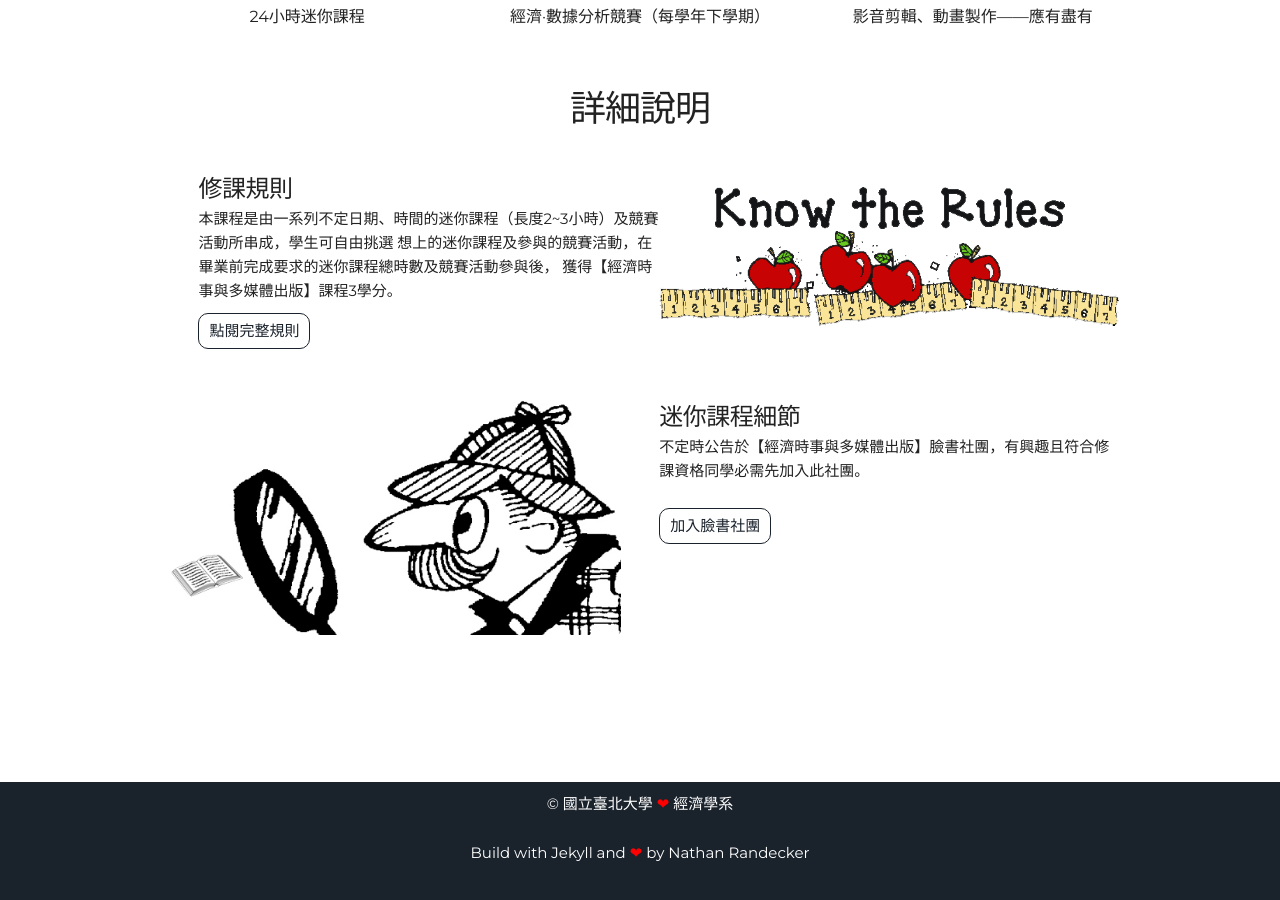
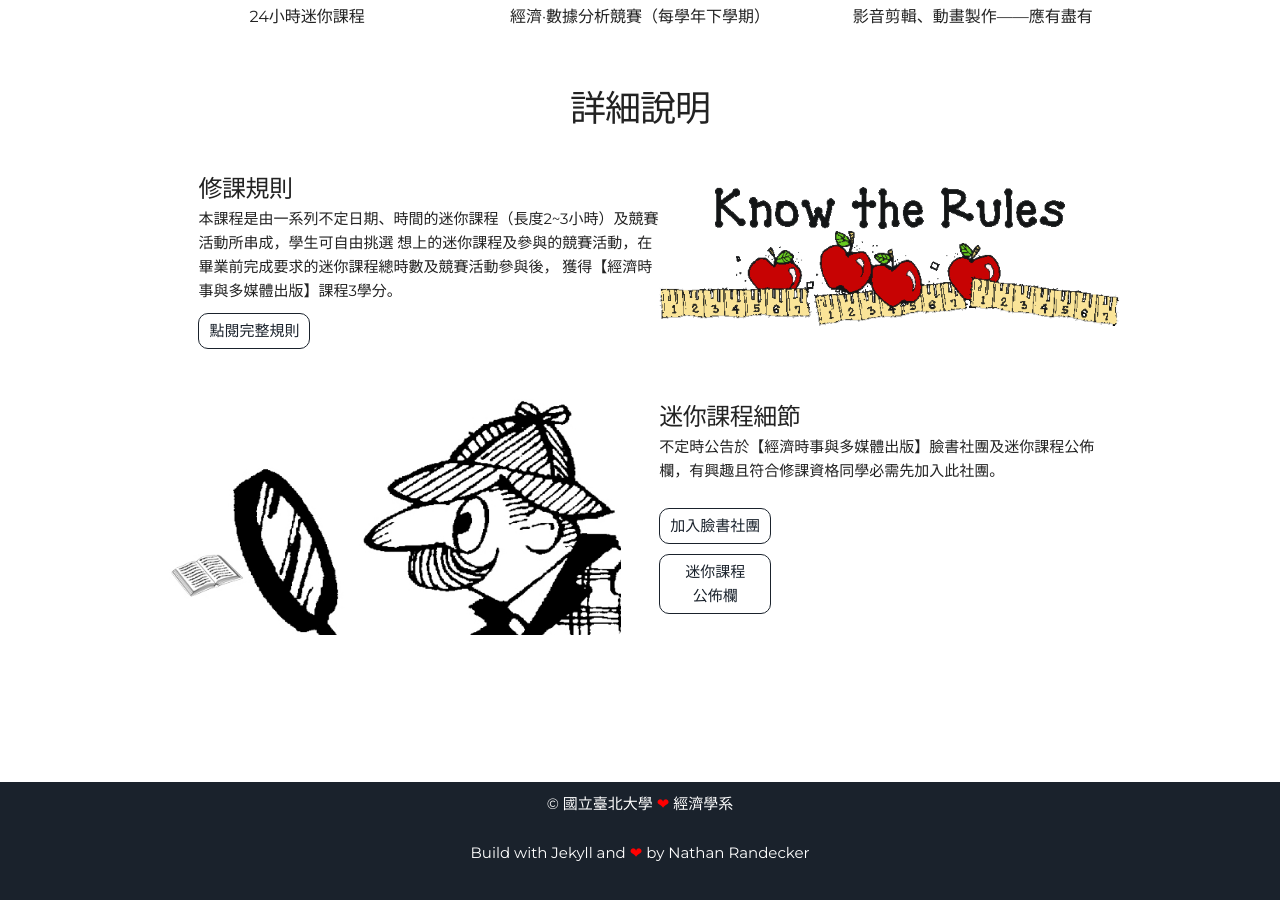
Before and after one commit to changmengchin/Multimedia-Publication-of-Economic-Issues, a Jekyll site: the page built from index.html, in a window 1280 px wide and 900 px high, scrolled down 1295 px. Built offline with Jekyll 4.4.1, drawn with Linux system fonts in a browser that asks for light colours.

Commit message:
新增 迷你課程公佈欄連結

```diff
--- a/_includes/projects.html
+++ b/_includes/projects.html
@@ -20,8 +20,9 @@
     </div>
     <div class="six columns">
       <h5> 迷你課程細節 </h5>
-      <p>不定時公告於【經濟時事與多媒體出版】臉書社團，有興趣且符合修課資格同學必需先加入此社團。</p>
+      <p>不定時公告於【經濟時事與多媒體出版】臉書社團及迷你課程公佈欄，有興趣且符合修課資格同學必需先加入此社團。</p>
       <a class="project-link" href="https://www.facebook.com/groups/ntpuecon.mpei/">加入臉書社團</a>
+      <a class="project-link" href="https://ntpuecon.github.io/minicourses/">迷你課程<br>公佈欄</br></a>
     </div>
   </div>
 </div>
```
